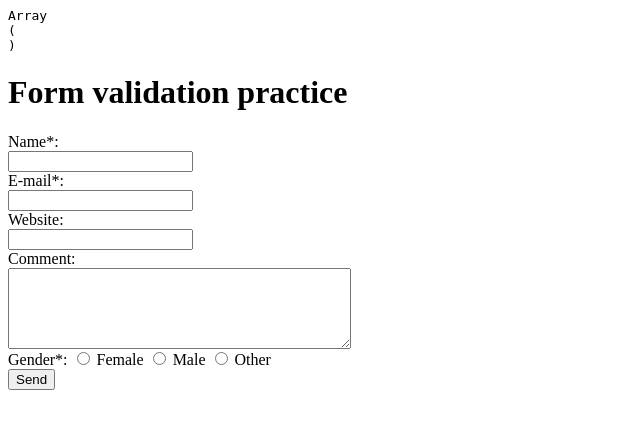
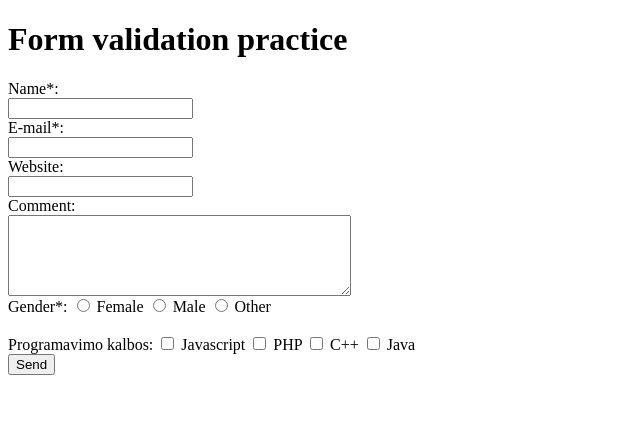
Before and after one commit to MariusCodeAcademy/FullStackLvl1Codeacademy2020, a PHP site: page /16pask/form_project/index.php in a window 1280 px wide. Shown: the top 429 px of the page, without its empty margins (0-640 px from the left). Run offline with PHP 8.4, Linux system fonts and the light colour scheme.

Commit message:
Add files via upload

```diff
--- /dev/null
+++ b/16pask/form_project/functions.php
@@ -0,0 +1,83 @@
+<?php
+
+// pasitikriname kas gyvena $_POST masyve
+// echo '<pre>';
+// print_r($_POST);
+// echo '</pre>';
+
+// sukuriame funkicja isvalyti ivesties laukui nuo pavojingu simboliu ir nereikalingu tarpu
+function test_input($data) {
+    // nutrinam space tarpelius is abieju pusiu
+    $data = trim($data);
+    // pavojungu simboliu nukenksminimas
+    $data = htmlspecialchars($data);
+    return $data;
+}
+
+$ivesta = '    vardas ';
+
+
+$name = $email = $gender = $comment = $website = '';
+$nameErr = $emailErr = $genderErr = $commentErr = $websiteErr = '';
+
+// pasitikrinsim ar forma jau buvo issiusta (paspausta submit)
+
+if($_SERVER['REQUEST_METHOD'] == 'POST'){
+    // papausta submit
+    // patikriname ar ivestas vardas
+    if(empty($_POST['name'])) {
+        // laukas tuscias // klaida
+        $nameErr = 'Laukas yra privalomas.';
+    } else {
+        // laukas ivestas issisaugom duomenis
+        $name = test_input($_POST['name']);
+        // tikrinam ar ivesta tik raides ir tarpai
+        if (!preg_match("/^[a-zA-Z ]*$/",$name)) {
+            $nameErr = "Galimos tik didziosios ir mazosios raides ir tarpai";
+        }
+    }
+
+    // patikriname ar ivestas pastas
+    if(empty($_POST['email'])) {
+        // laukas tuscias // klaida
+        $emailErr = 'Laukas yra privalomas.';
+    } else {
+        // laukas ivestas issisaugom duomenis
+        $email = test_input($_POST['email']);
+        // tikriname ar tinkamas email formatas
+        if(!filter_var($email, FILTER_VALIDATE_EMAIL)){
+            $emailErr = "Patikrinkite el pasto adresa";
+        }
+    }
+
+    // patikriname ar pasirinkta lytis
+    if(empty($_POST['gender'])) {
+        // laukas tuscias // klaida
+        $genderErr = 'Pasirinkite viena is varijantu';
+    } else {
+        // laukas ivestas issisaugom duomenis
+        $gender = test_input($_POST['gender']);
+    }
+
+    // patikriname ar Svetaine
+    if(empty($_POST['website'])) {
+        // neprivalomas laukas
+
+    } else {
+        // laukas ivestas issisaugom duomenis
+        $website = test_input($_POST['website']);
+        if (!preg_match("/\b(?:(?:https?|ftp):\/\/|www\.)[-a-z0-9+&@#\/%?=~_|!:,.;]*[-a-z0-9+&@#\/%=~_|]/i",$website)) {
+            $websiteErr = "Netinkamas svetaines formatas ";
+        }
+    }
+    // komentaro patikrinimas
+    if (!empty($_POST['comment'])) {
+        $comment = htmlspecialchars($_POST['comment']);
+    }
+
+    // checkbox
+    if(isset($_POST['java']) && !empty($_POST['java']) && $_POST['java'] == 'on') {
+        // echo "Java is selected";
+    }
+
+}
--- a/16pask/form_project/index.php
+++ b/16pask/form_project/index.php
@@ -1,89 +1,6 @@
 <?php
-echo '<pre>';
-print_r($_POST);
-echo '</pre>';
-
-// sukuriame funkicja isvalyti ivesties laukui nuo pavojingu simboliu ir nereikalingu tarpu
-function test_input($data) {
-    // nutrinam space tarpelius is abieju pusiu
-    $data = trim($data);
-    // pavojungu simboliu nukenksminimas
-    $data = htmlspecialchars($data);
-    return $data;
-}
-
-$ivesta = '    vardas ';
-
-
-$name = $email = $gender = $comment = $website = '';
-$nameErr = $emailErr = $genderErr = $commentErr = $websiteErr = '';
-
-// pasitikrinsim ar forma jau buvo issiusta (paspausta submit)
-
-if($_SERVER['REQUEST_METHOD'] == 'POST'){
-    // papausta submit
-    // patikriname ar ivestas vardas
-    if(empty($_POST['name'])) {
-        // laukas tuscias // klaida
-        $nameErr = 'Laukas yra privalomas.';
-    } else {
-        // laukas ivestas issisaugom duomenis
-        $name = test_input($_POST['name']);
-        // tikrinam ar ivesta tik raides ir tarpai
-        if (!preg_match("/^[a-zA-Z ]*$/",$name)) {
-            $nameErr = "Galimos tik didziosios ir mazosios raides ir tarpai";
-        }
-    }
-
-    // patikriname ar ivestas pastas
-    if(empty($_POST['email'])) {
-        // laukas tuscias // klaida
-        $emailErr = 'Laukas yra privalomas.';
-    } else {
-        // laukas ivestas issisaugom duomenis
-        $email = test_input($_POST['email']);
-        // tikriname ar tinkamas email formatas
-        if(!filter_var($email, FILTER_VALIDATE_EMAIL)){
-            $emailErr = "Patikrinkite el pasto adresa";
-        }
-    }
-
-    // patikriname ar pasirinkta lytis
-    if(empty($_POST['gender'])) {
-        // laukas tuscias // klaida
-        $genderErr = 'Pasirinkite viena is varijantu';
-    } else {
-        // laukas ivestas issisaugom duomenis
-        $gender = test_input($_POST['gender']);
-    }
-
-    // patikriname ar Svetaine
-    if(empty($_POST['website'])) {
-        // neprivalomas laukas
-
-    } else {
-        // laukas ivestas issisaugom duomenis
-        $website = test_input($_POST['website']);
-        if (!preg_match("/\b(?:(?:https?|ftp):\/\/|www\.)[-a-z0-9+&@#\/%?=~_|!:,.;]*[-a-z0-9+&@#\/%=~_|]/i",$website)) {
-            $websiteErr = "Netinkamas svetaines formatas ";
-        }
-    }
-
-    if (empty($_POST['comment'])) {
-
-    } else {
-        $comment = htmlspecialchars($comment);
-        echo "comentaras : $comment";
-    }
-
-
-
-
-}
-
-
-
-
+// jei failas nerastaas kodas nevygdomas toliau
+    require('functions.php');
 ?>
 <!DOCTYPE html>
 <html lang="en">
@@ -98,7 +15,12 @@ if($_SERVER['REQUEST_METHOD'] == 'POST'){
     <h1>Form validation practice</h1>
 
     <form action="index.php" method="POST">
-        Name*: <input class="db <?php echo $nameErr ? 'error-bd' : ''; ?> " type="text" name="name" value="<?php echo $name?>" >
+        Name*:
+        <input class="db
+        <?php echo $nameErr ? 'error-bd' : ''; ?>"
+        type="text"
+        name="name"
+        value="<?php echo $name?>" >
         <!-- atvaizduojame klaida jei tokia yra  -->
         <p class="err"><?php echo $nameErr ?></p>
 
@@ -110,16 +32,23 @@ if($_SERVER['REQUEST_METHOD'] == 'POST'){
          <!-- atvaizduojame klaida jei tokia yra  -->
          <p class="err"><?php echo $websiteErr ?></p>
 
-        Comment: <textarea class="db" name="comment" rows="5" cols="40"> <?php echo $comment ?> </textarea>
+        Comment: <textarea class="db" name="comment" rows="5" cols="40" value=''> <?php echo $comment ?> </textarea>
 
         <!-- radio buttons -->
 
         Gender*:
-        <input type="radio" name="gender" value='female'> Female
-        <input type="radio" name="gender" value='male'> Male
-        <input type="radio" name="gender" value='other'> Other
+        <input type="radio" name="gender" value='female' <?php echo $gender === 'female' ? 'checked' : '' ?> > Female
+        <input type="radio" name="gender" value='male' <?php echo $gender === 'male' ? 'checked' : '' ?> > Male
+        <input type="radio" name="gender" value='other' <?php echo $gender === 'other' ? 'checked' : '' ?> > Other
         <p class="err"><?php echo $genderErr ?></p>
+        <br>
 
+        Programavimo kalbos:
+        <input class="" type="checkbox" name="js" id='js'>
+        <label for="js">Javascript</label>
+        <input class="" type="checkbox" name="php"> PHP
+        <input type="checkbox" name="cpp" > C++
+        <input type="checkbox" name="java" > Java
 
         <button class="db" type="submit">Send</button>
     </form>
```
